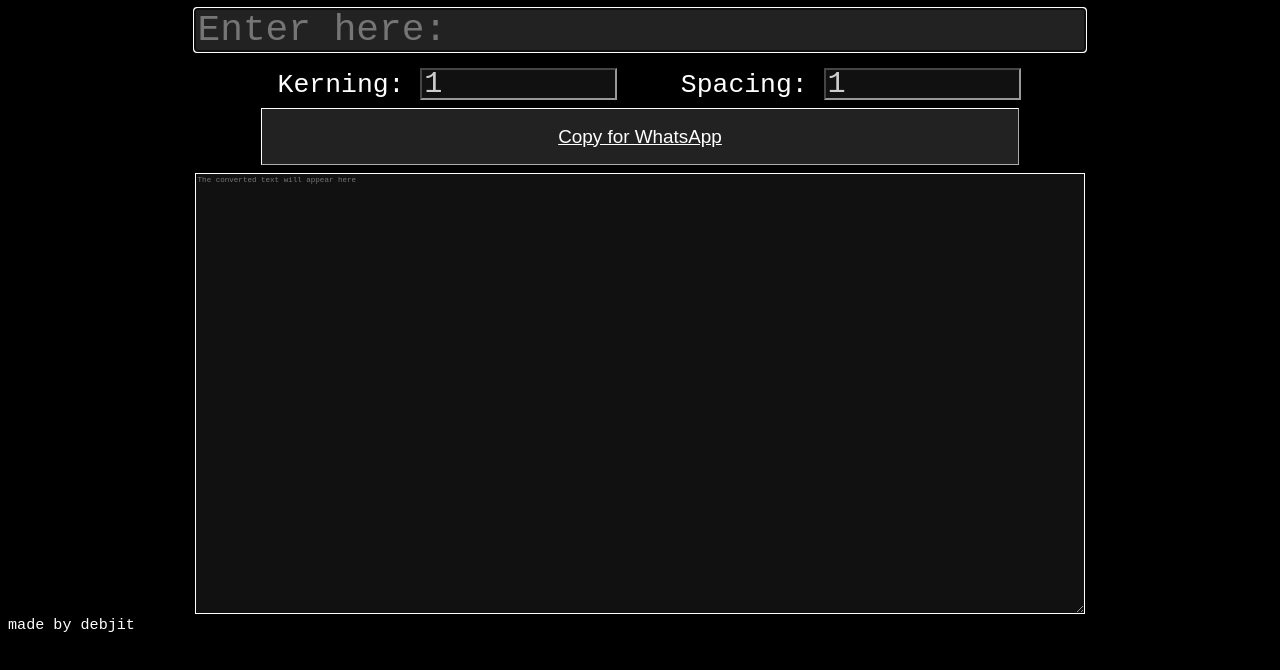
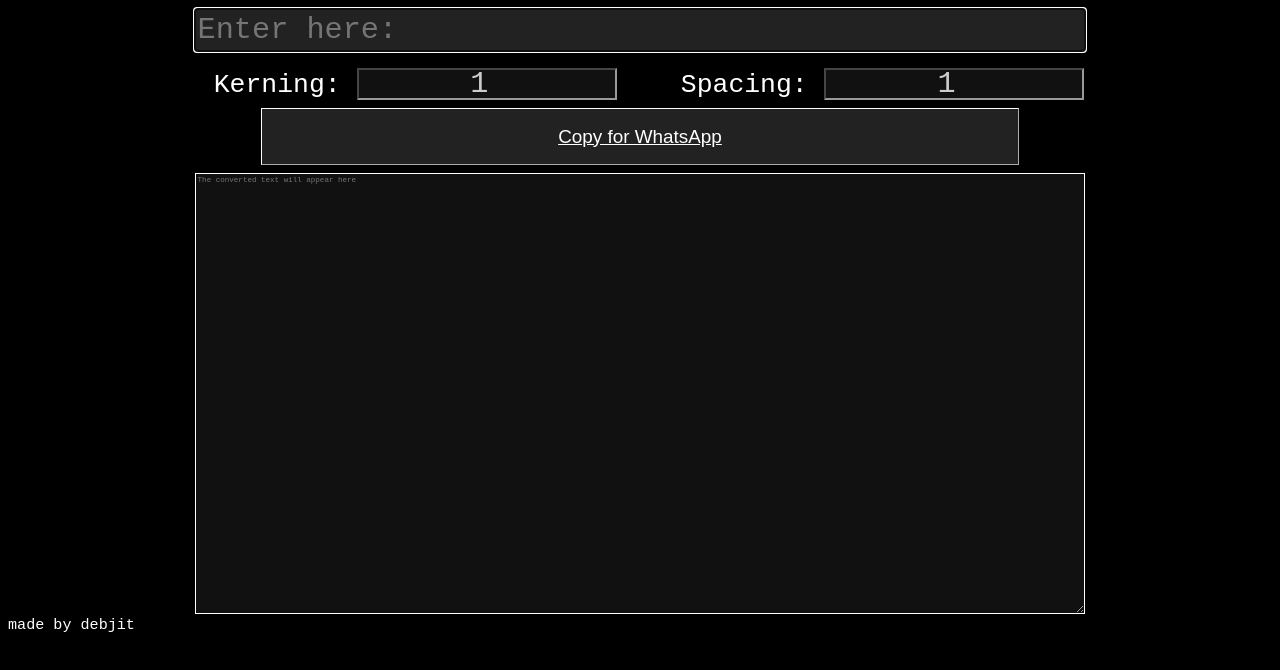
Before and after one commit to debjit-bw/big-text, a plain HTML site: page big-text.html in a window 1280 px wide. Drawn offline with Linux system fonts and the light colour scheme.

````diff
--- a/big-text.html
+++ b/big-text.html
@@ -1,6 +1,7 @@
 <!DOCTYPE html>
 <html>
     <head>
+	  <meta name="viewport" content="width=device-width, initial-scale=1.0">
         <title>
             Bigger texts? Here you go...
         </title>
@@ -388,10 +389,10 @@
 
         </script>
     </head>
-    <center><body style = "white-space: pre-wrap; background-color: #000; color: #FFF; font-family: 'Courier New', Courier, monospace; font-size:0.2cm"><input type="text", oninput="display_phrase('')", name="phrase", id="phr", style="background-color: #222; border-color: #777; font-family: 'Courier New', Courier, monospace; color: #FFF; width: 70%; height:1cm; font-size: 1cm; white-space: 'pre-wrap'  ", placeholder="Enter here:", autofocus>
+    <center><body style = "white-space: pre-wrap; background-color: #000; color: #FFF; font-family: 'Courier New', Courier, monospace; font-size:0.2cm"><input type="text", oninput="display_phrase('')", name="phrase", id="phr", style="background-color: #222; border-color: #777; font-family: 'Courier New', Courier, monospace; color: #FFF; width: 70%; height:1cm; font-size: 0.8cm; white-space: 'pre-wrap'  ", placeholder="Enter here:", autofocus>
 
 
-    <font style = "font-size: 0.7cm;">Kerning: <input type="number", oninput="display_phrase('')", id="krn", name="kerning", style="background-color: #111; border-color: #999; width: 5cm; font-family: 'Courier New', Courier, monospace; color: #CCC; height: 0.7cm; font-size: 0.8cm;", value="1">    Spacing: <input type="number", oninput="display_phrase('')", id="gap", name="gap", style="background-color: #111; border-color: #999; width: 5cm; font-family: 'Courier New', Courier, monospace; color: #CCC; height: 0.7cm; font-size: 0.8cm;", value="1"></font>
+    <font style = "font-size: 0.7cm;">Kerning: <input type="number", oninput="display_phrase('')", id="krn", name="kerning", style="background-color: #111; border-color: #999; width: 20%; font-family: 'Courier New', Courier, monospace; color: #CCC; height: 0.7cm; font-size: 0.8cm; text-align: center;", value="1">    Spacing: <input type="number", oninput="display_phrase('')", id="gap", name="gap", style="background-color: #111; border-color: #999; width: 20%; font-family: 'Courier New', Courier, monospace; color: #CCC; height: 0.7cm; font-size: 0.8cm; text-align: center;", value="1"></font>
 
 <button id='btn', onclick="copy_txt('```')", style="background-color: #222; border-width: 0.04cm; border-color:#FFF; color: #FFF; height:1.5cm; width: 60%; font-size:0.5cm;"><u>Copy for WhatsApp</u></button>
 
````
